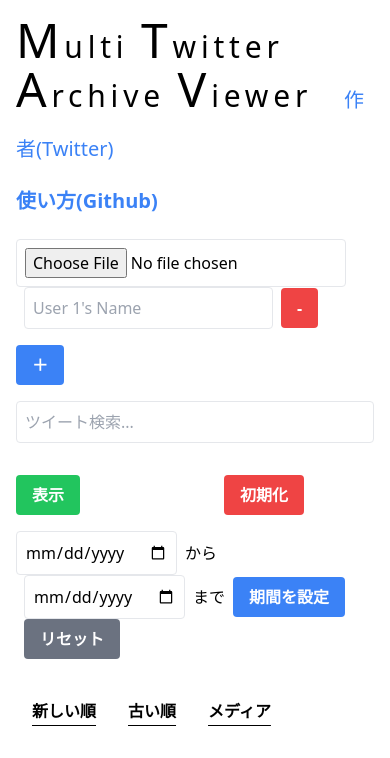
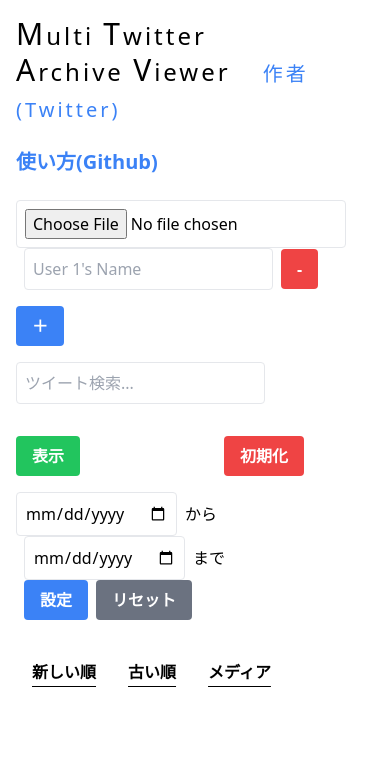
Before and after one commit to Shiryu-Toujima-1f10210346/MultiTwiArchiveViewer, a Next.js app: page / in a window 390 px wide. Shown: the top 758 px of the page. Built offline with nearby package versions, Linux system fonts and the light colour scheme.

Commit message:
ユーティリティ関数を追加、ツイート表示範囲を設定

```diff
--- a/src/pages/index.tsx
+++ b/src/pages/index.tsx
@@ -7,10 +7,9 @@
 } from "react";
 import {
   openDB,
-  saveToDB,
   getFromDB,
-  saveImageToDB,
   clearDB,
+  saveDateRangeToDB,
 } from "../utils/dbOperations";
 import Image from "next/image";
 import Link from "next/link";
@@ -48,7 +47,6 @@
     setAllTweets,
     dateRange,
     setDateRange,
-    loadTweets,
     filterTweetsByDateRange,
     resetFilter,
     clearTweets,
@@ -165,6 +163,10 @@
     setUserInputs(newUserInputs);
   };
 
+  const MobileBR = () => {
+    return <br className="block md:hidden" />;
+  };
+
   return (
     <>
       <Head>
@@ -184,13 +186,13 @@
         />
         <meta property="og:site_name" content="Multi Twitter Archive Viewer" />
       </Head>
-      <div className="container mx-auto p-4">
-        <div className="text-5xl mb-6 font-light  tracking-widest">
-          M<span className="text-3xl">ulti </span>T
-          <span className="text-3xl">witter </span>A
-          <span className="text-3xl">rchive </span>V
-          <span className="text-3xl">iewer</span>
-          <span className="tracking-normal">
+      <div className="container mx-auto md:mx-96 p-4">
+        <div className="text-3xl md:text-5xl mb-6 font-light  tracking-widest">
+          M<span className="text-2xl md:text-3xl">ulti </span>T
+          <span className="text-2xl md:text-3xl">witter </span>
+          <MobileBR />A<span className="text-2xl md:text-3xl">rchive </span>V
+          <span className="text-2xl md:text-3xl">iewer</span>
+          <span className="md:tracking-normal">
             <a
               href="https://twitter.com/shiryu_dev"
               className="text-xl ml-8 text-blue-500 hover:underline"
@@ -250,7 +252,7 @@
           <input
             type="text"
             placeholder="ツイート検索..."
-            className="border p-2 rounded w-full"
+            className="border p-2 rounded "
             value={searchQuery}
             onChange={handleSearchChange}
           />
@@ -294,6 +296,7 @@
             }
           />
           から
+          <MobileBR />
           <input
             type="date"
             className="border p-2 rounded mr-2 ml-2"
@@ -303,11 +306,12 @@
             }
           />
           まで
+          <MobileBR />
           <button
             onClick={filterTweetsByDateRange}
             className="bg-blue-500 hover:bg-blue-700 text-white font-bold py-2 px-4 rounded ml-2"
           >
-            期間を設定
+            設定
           </button>
           <button
             onClick={resetFilter}
```
